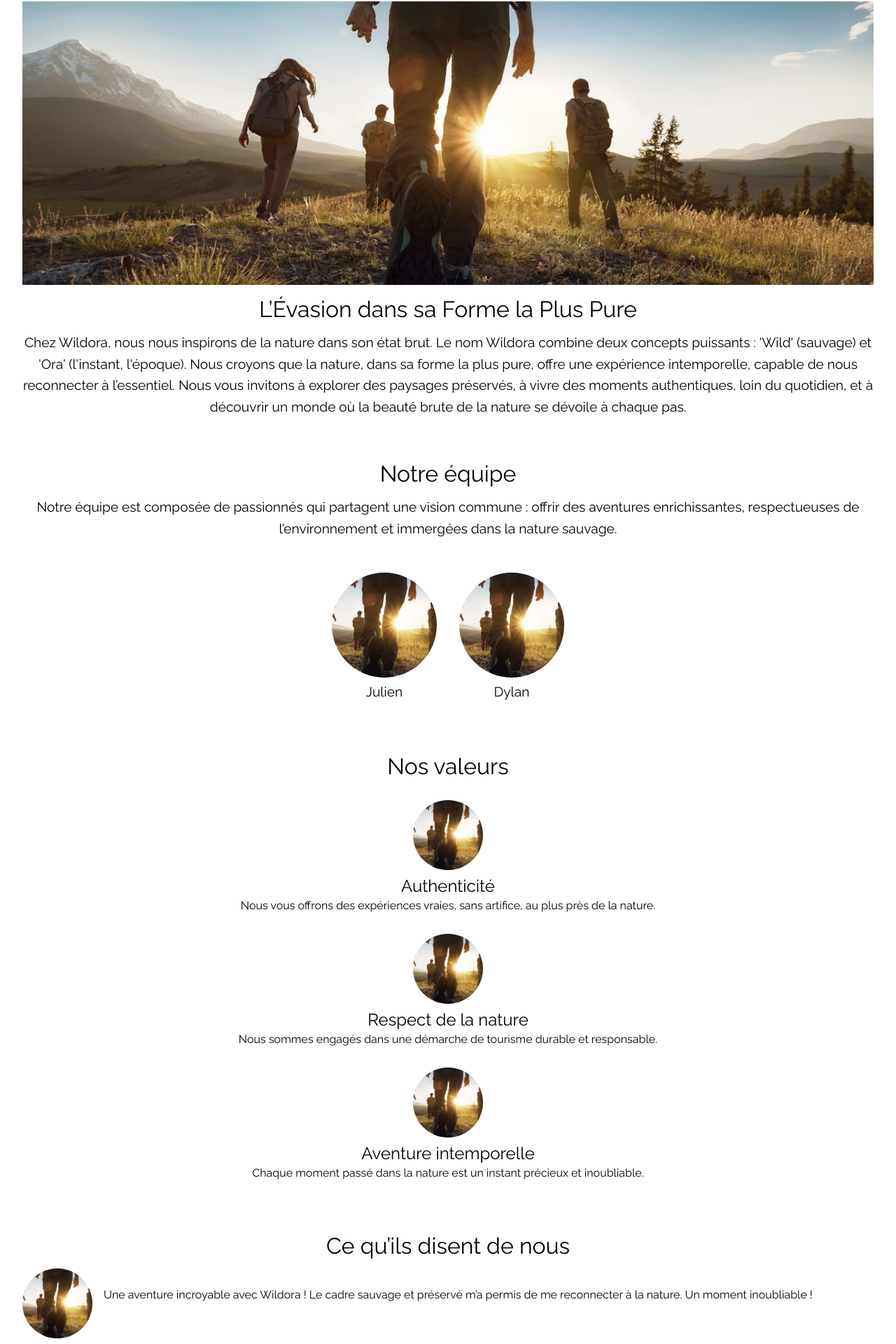
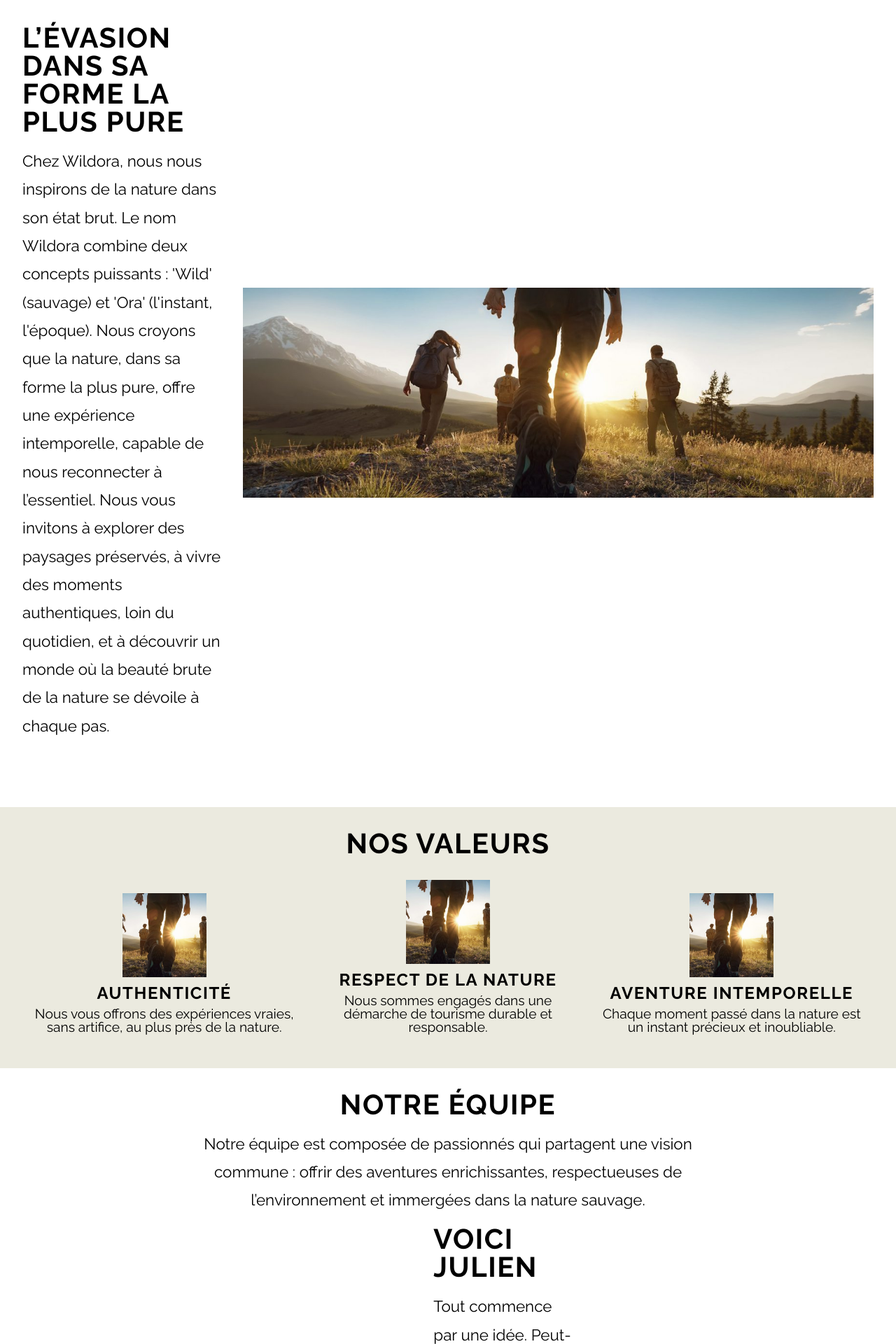
Before and after one commit to julien382/Wildora, a React (Vite) app: page /a_propos in a window 1280 px wide. Shown: the part 830-2750 px from the top of the page at 70% size. Built offline with nearby package versions, Linux system fonts and the light colour scheme.

Commit message:
change css aboutPage

```diff
--- a/src/pages/AboutPage/AboutPage.jsx
+++ b/src/pages/AboutPage/AboutPage.jsx
@@ -8,22 +8,11 @@
             <CardAboveTheFold text={"Notre but : vous proposer des expériences immersives au cœur de la nature"} />
 
             <section className='descriptionAboutPage'>
+                <div className='descriptionAboutPageContainerText'>
+                    <h1 className='descriptionAboutPageTitle'>L’Évasion dans sa Forme la Plus Pure</h1>
+                    <p className='descriptionAboutPageText'>{`Chez Wildora, nous nous inspirons de la nature dans son état brut. Le nom Wildora combine deux concepts puissants : 'Wild' (sauvage) et 'Ora' (l'instant, l'époque). Nous croyons que la nature, dans sa forme la plus pure, offre une expérience intemporelle, capable de nous reconnecter à l’essentiel. Nous vous invitons à explorer des paysages préservés, à vivre des moments authentiques, loin du quotidien, et à découvrir un monde où la beauté brute de la nature se dévoile à chaque pas.`}</p>
+                </div>
                 <img className='descriptionAboutPageImage' src={mainImage} alt="mainImage"></img>
-                <h1 className='descriptionAboutPageTitle'>L’Évasion dans sa Forme la Plus Pure</h1>
-                <p className='descriptionAboutPageText'>{`Chez Wildora, nous nous inspirons de la nature dans son état brut. Le nom Wildora combine deux concepts puissants : 'Wild' (sauvage) et 'Ora' (l'instant, l'époque). Nous croyons que la nature, dans sa forme la plus pure, offre une expérience intemporelle, capable de nous reconnecter à l’essentiel. Nous vous invitons à explorer des paysages préservés, à vivre des moments authentiques, loin du quotidien, et à découvrir un monde où la beauté brute de la nature se dévoile à chaque pas.`}</p>
-            </section>
-
-            <section className='equipeAboutPage'>
-                <h1 className='equipeAboutPageTitle'>Notre équipe</h1>
-                    <p className='equipeAboutPageText'>Notre équipe est composée de passionnés qui partagent une vision commune : offrir des aventures enrichissantes, respectueuses de l’environnement et immergées dans la nature sauvage.</p>
-                <div className='equipeAboutPageCard'>
-                    <img className='equipeAboutPageImage' src={mainImage} alt="mainImage"></img>
-                    <p className='equipeAboutPageName'>Julien</p>
-                </div>
-                <div className='equipeAboutPageCard'>
-                    <img className='equipeAboutPageImage' src={mainImage} alt="mainImage"></img>
-                    <p className='equipeAboutPageName'>Dylan</p>
-                </div>
             </section>
 
             <section className='valeursAboutPage'>
@@ -42,6 +31,25 @@
                     <img className='valeursAboutPageImage' src={mainImage} alt="mainImage"></img>
                     <h2 className='valeursAboutPageTitle'>Aventure intemporelle </h2>
                     <p className='valeursAboutPageText'>Chaque moment passé dans la nature est un instant précieux et inoubliable.</p>
+                </div>
+            </section>
+
+            <section className='equipeAboutPage'>
+                <h1 className='equipeAboutPageTitle'>Notre équipe</h1>
+                    <p className='equipeAboutPageText'>Notre équipe est composée de passionnés qui partagent une vision commune : offrir des aventures enrichissantes, respectueuses de l’environnement et immergées dans la nature sauvage.</p>
+                <div className='equipeAboutPageCard'>
+                    <img className='equipeAboutPageImage' src={mainImage} alt="mainImage"></img>
+                    <div className='equipeAboutPageContainerText'>
+                        <h2 className='equipeAboutPageTitle'>Voici Julien</h2>
+                        <p className='equipeAboutPageText'>Tout commence par une idée. Peut-être voulez-vous créer une entreprise. Peut-être voulez-vous donner une nouvelle dimension à un passe-temps. Ou peut-être avez-vous un projet créatif que vous souhaitez partager avec le monde. Quel que soit le cas, la façon dont vous racontez votre histoire en ligne peut faire toute la différence.</p>
+                    </div>
+                </div>
+                <div className='equipeAboutPageCard'>
+                    <div className='equipeAboutPageContainerText'>
+                        <h2 className='equipeAboutPageTitle'>Voici Dylan</h2>
+                        <p className='equipeAboutPageText'>Tout commence par une idée. Peut-être voulez-vous créer une entreprise. Peut-être voulez-vous donner une nouvelle dimension à un passe-temps. Ou peut-être avez-vous un projet créatif que vous souhaitez partager avec le monde. Quel que soit le cas, la façon dont vous racontez votre histoire en ligne peut faire toute la différence.</p>
+                    </div>
+                    <img className='equipeAboutPageImage' src={mainImage} alt="mainImage"></img>
                 </div>
             </section>
 
--- a/src/pages/AboutPage/AboutPage.scss
+++ b/src/pages/AboutPage/AboutPage.scss
@@ -1,26 +1,42 @@
 @use '../../styles/index' as *;
 
 .descriptionAboutPage {
-    padding: 2rem;
+    padding: 4rem 2rem; /* Augmenter la marge en haut */
     background-color: $white;
-    text-align: center;
+    display: flex;
+    flex-direction: row;
+    align-items: center;
+    justify-content: center;
+    text-align: left;
 
-    .descriptionAboutPageImage {
-        width: 100%;
-        height: auto;
-        margin-bottom: 1rem;
-    }
+    .descriptionAboutPageContainerText {
+        display: flex;
+        flex-direction: column;
+        align-items: flex-start;
+        max-width: 50%;
+        margin-right: 2rem;
 
         .descriptionAboutPageTitle {
-        font-size: 2rem;
+            font-size: 2.5rem;
             margin-bottom: 1rem;
             color: $black;
+            font-weight: 700;
+            text-transform: uppercase;
+            letter-spacing: 0.1rem;
         }
 
         .descriptionAboutPageText {
-        font-size: 1.2rem;
-        line-height: 1.6;
+            font-size: 1.4rem;
+            line-height: 1.8;
             color: $black;
+            margin-bottom: 2rem;
+        }
+    }
+
+    .descriptionAboutPageImage {
+        width: auto;
+        height: 300px; /* Fixe la hauteur de l'image */
+        object-fit: cover;
     }
 }
 
@@ -30,29 +46,42 @@
     text-align: center;
 
     .equipeAboutPageTitle {
-        font-size: 2rem;
+        font-size: 2.5rem;
         margin-bottom: 1rem;
         color: $black;
+        font-weight: 700;
+        text-transform: uppercase;
+        letter-spacing: 0.1rem;
     }
 
     .equipeAboutPageText {
-        font-size: 1.2rem;
-        line-height: 1.6;
+        font-size: 1.4rem;
+        line-height: 1.8;
         color: $black;
         margin-bottom: 2rem;
+        max-width: 800px;
+        margin: 0 auto;
     }
 
     .equipeAboutPageCard {
-        display: inline-block;
-        margin: 1rem;
-        text-align: center;
+        display: flex;
+        align-items: center;
+        margin: 1rem auto; /* Centrer les cartes sur la page */
+        text-align: left;
+        width: calc(33.333% - 2rem); /* Trois cartes par ligne */
+        box-sizing: border-box;
 
         .equipeAboutPageImage {
             width: 150px;
-            height: 150px;
-            border-radius: 50%;
+            height: 200px; /* Ajuster la hauteur de l'image */
             object-fit: cover;
-            margin-bottom: 0.5rem;
+            margin-right: 1rem;
+        }
+
+        .equipeAboutPageContainerText {
+            display: flex;
+            flex-direction: column;
+            justify-content: center;
         }
 
         .equipeAboutPageName {
@@ -64,24 +93,28 @@
 
 .valeursAboutPage {
     padding: 2rem;
-    background-color: $white;
+    background-color: $primary-color; /* Ajouter un fond */
     text-align: center;
 
     .valeursAboutPageTitle {
-        font-size: 2rem;
+        font-size: 2.5rem;
         margin-bottom: 1rem;
         color: $black;
+        font-weight: 700;
+        text-transform: uppercase;
+        letter-spacing: 0.1rem;
     }
 
     .valeursAboutPageCard {
         display: inline-block;
         margin: 1rem;
         text-align: center;
+        width: calc(33.333% - 2rem); /* Trois cartes par ligne */
+        box-sizing: border-box;
 
         .valeursAboutPageImage {
-            width: 100px;
-            height: 100px;
-            border-radius: 50%;
+            width: 120px; /* Agrandir légèrement l'image */
+            height: 120px;
             object-fit: cover;
             margin-bottom: 0.5rem;
         }
@@ -93,7 +126,7 @@
         }
 
         .valeursAboutPageText {
-            font-size: 1rem;
+            font-size: 1.2rem;
             color: $black;
         }
     }
@@ -101,24 +134,30 @@
 
 .temoignagesAboutPage {
     padding: 2rem;
-    background-color: $white;
+    background-color: $primary-color; /* Ajouter un fond */
     text-align: center;
 
     .temoignagesAboutPageTitle {
-        font-size: 2rem;
+        font-size: 2.5rem;
         margin-bottom: 1rem;
         color: $black;
+        font-weight: 700;
+        text-transform: uppercase;
+        letter-spacing: 0.1rem;
     }
 
     .temoignagesAboutPageCard {
         display: flex;
         align-items: center;
         margin: 1rem 0;
+        background-color: $white; /* Ajouter un fond */
+        padding: 1rem;
+        border-radius: 8px;
+        box-shadow: 0 4px 8px rgba(0, 0, 0, 0.1);
 
         .temoignagesAboutPageImage {
             width: 100px;
             height: 100px;
-            border-radius: 50%;
             object-fit: cover;
             margin-right: 1rem;
         }
@@ -127,14 +166,14 @@
             text-align: left;
 
             .temoignagesAboutPageText {
-                font-size: 1rem;
+                font-size: 1.2rem;
                 color: $black;
                 margin-bottom: 0.5rem;
             }
 
             .temoignagesAboutPageAuthor {
-                font-size: 0.9rem;
-                color: $white;
+                font-size: 1rem;
+                color: $black;
             }
         }
     }
@@ -146,9 +185,12 @@
     text-align: center;
 
     .faqAboutPageTitle {
-        font-size: 2rem;
+        font-size: 2.5rem;
         margin-bottom: 1rem;
         color: $black;
+        font-weight: 700;
+        text-transform: uppercase;
+        letter-spacing: 0.1rem;
     }
 
     .faqAboutPageTitleContainer {
@@ -157,10 +199,11 @@
         gap: 1rem;
 
         .faqAboutPageCard {
-            background-color: $white;
+            background-color: $primary-color; /* Ajouter un fond */
             border-radius: 8px;
             padding: 1rem;
             text-align: left;
+            box-shadow: 0 4px 8px rgba(0, 0, 0, 0.1);
 
             .faqAboutPageCardTitle {
                 font-size: 1.5rem;
@@ -169,7 +212,7 @@
             }
 
             .faqAboutPageCardText {
-                font-size: 1rem;
+                font-size: 1.2rem;
                 color: $black;
             }
         }
```
Lines whose indentation alone changed are shown as unchanged.
